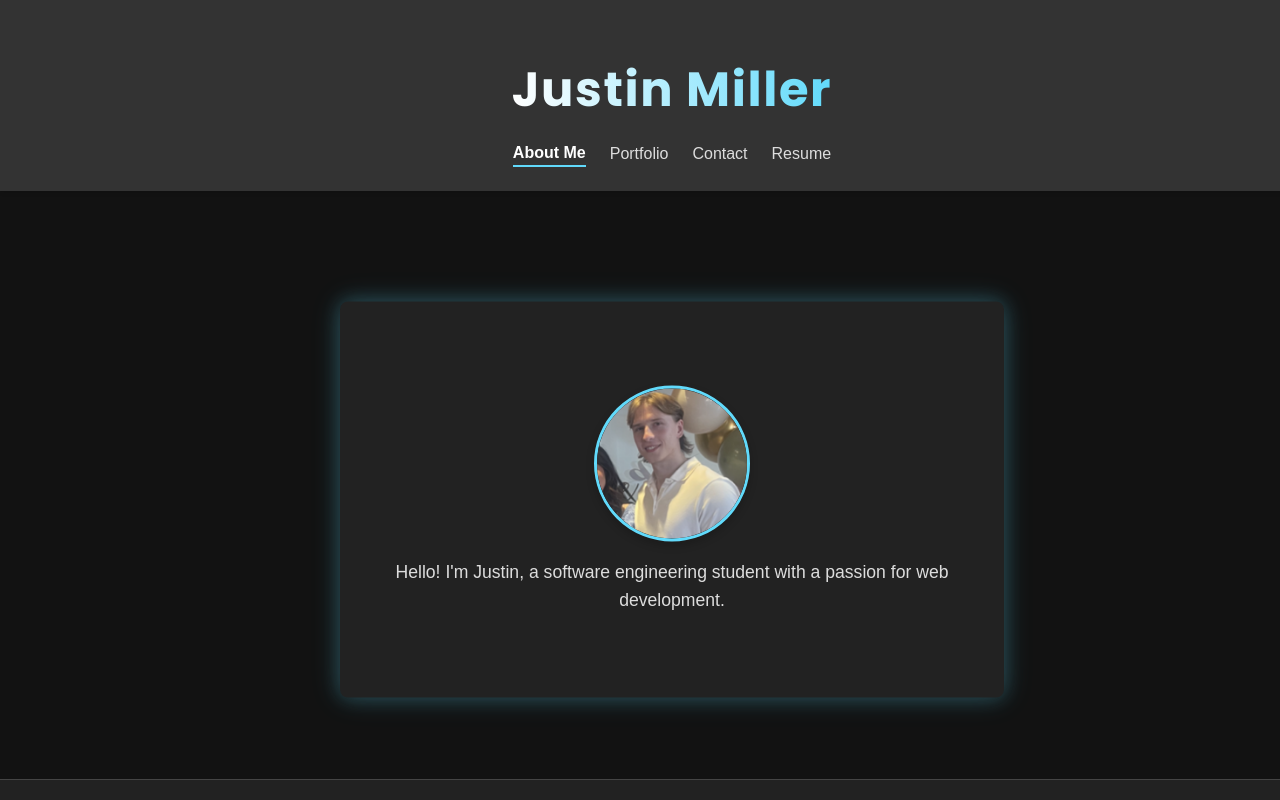
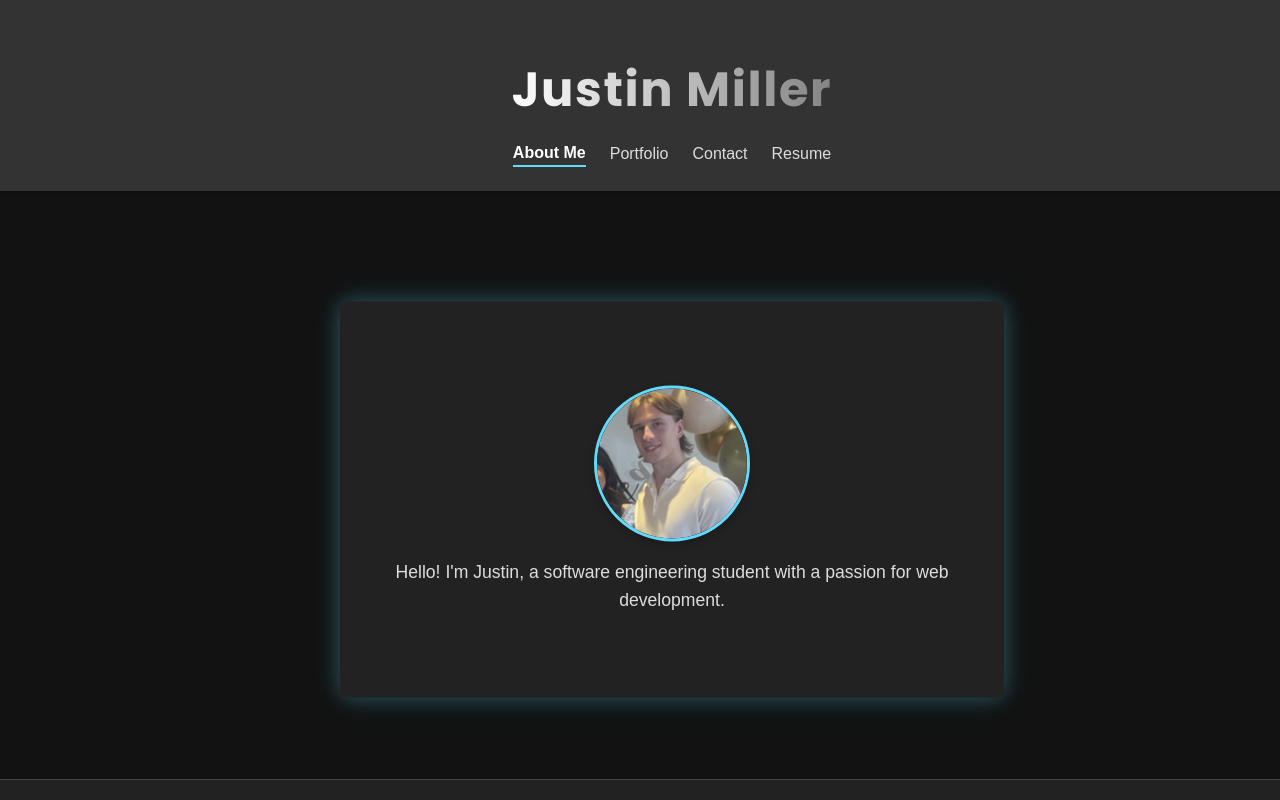
Before and after one commit to JPMill/React-Portfolio, a React (Vite) app: page / in a window 1280 px wide. Shown: the top 800 px of the page. Built offline with nearby package versions, Linux system fonts and the light colour scheme.

Commit message:
updated css for entire app

```diff
--- a/src/components/Header.css
+++ b/src/components/Header.css
@@ -21,7 +21,7 @@
   margin: 1.5rem 0 1rem;
   margin-top: 3rem;
   font-family: 'Poppins', sans-serif;
-  background: linear-gradient(90deg, #ffffff, #61dafb);
+  background: linear-gradient(90deg, #ffffff, #838383);
   -webkit-background-clip: text;
   -webkit-text-fill-color: transparent;
   letter-spacing: 0.1rem;
```
